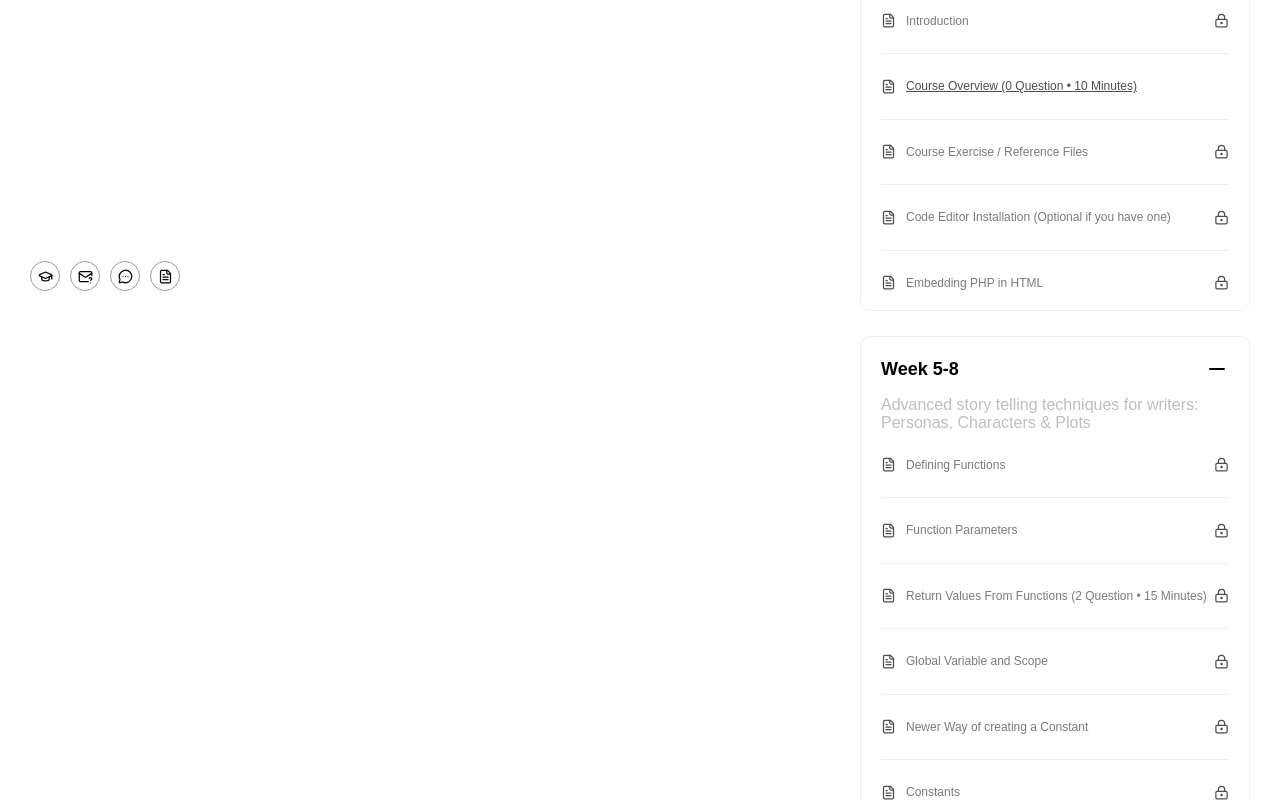
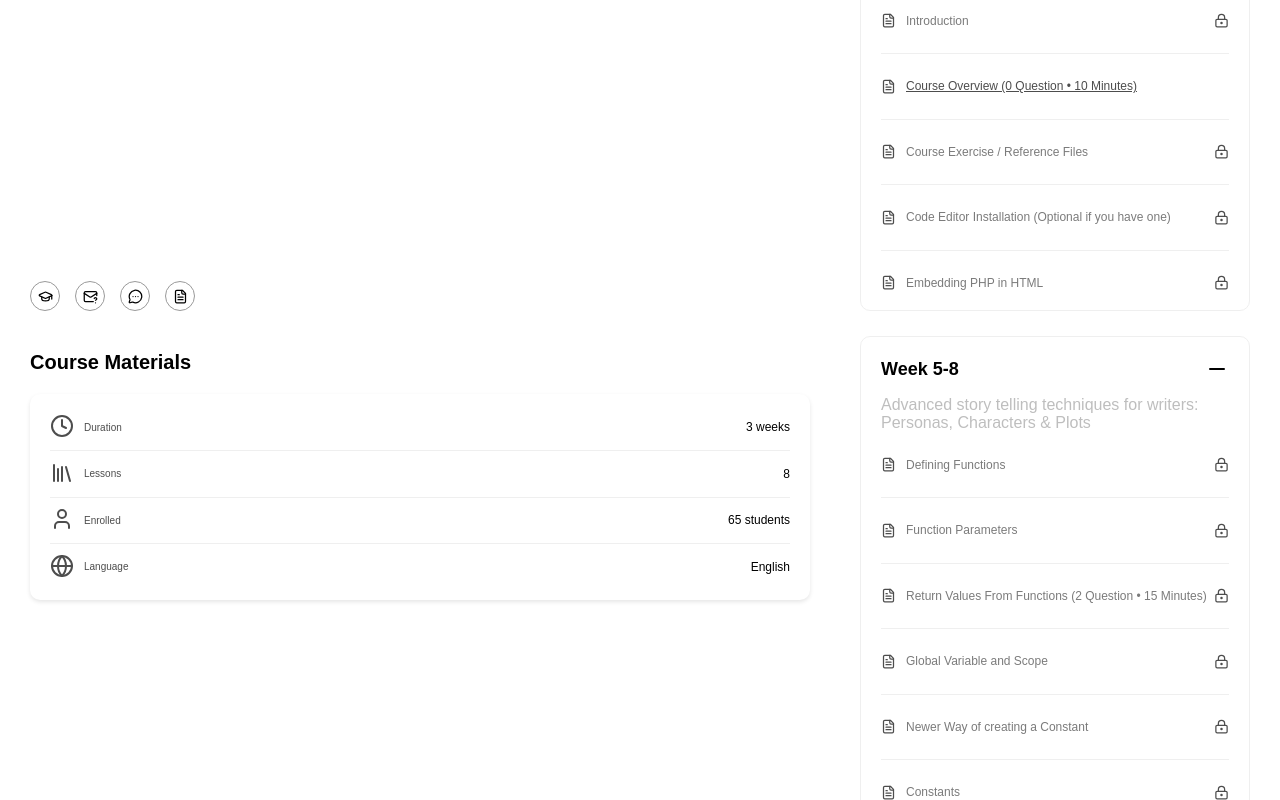
Before and after one commit to AhmedAbdEl-NasserAhmed/it-legend-task, a React (Vite) app: page / in a window 1280 px wide. Shown: the part 390-1190 px from the top of the page. Built offline with nearby package versions, Linux system fonts and the light colour scheme; the HTML template or start-up script is replaced by a standard one.

Commit message:
finished course materials

```diff
--- a/src/App.tsx
+++ b/src/App.tsx
@@ -2,8 +2,8 @@ import { useState } from "react";
 import "./App.css";
 import CourseInfo from "./ui/CourseInfo/CourseInfo";
 import CourseOverview from "./ui/CourseOverview/CourseOverview";
+import NavBar from "./ui/NavBar/NavBar";
 import { AppContext, type AppContextType } from "./constants";
-import NavBar from "./ui/NavBar/NavBar";
 
 function App() {
   const [videoIndex, setVideoIndex] = useState<number>(0);
--- a/src/components/MainIcons/MainIcons.css
+++ b/src/components/MainIcons/MainIcons.css
@@ -1,6 +1,6 @@
 .main-icons {
   display: flex;
-  gap: 10px;
+  gap: 15px;
   align-items: center;
   button {
     position: relative;
--- a/src/components/ProgressBar/ProgressBar.tsx
+++ b/src/components/ProgressBar/ProgressBar.tsx
@@ -1,7 +1,7 @@
 import { useContext, useEffect } from "react";
-import { AppContext, learningVideos } from "../../constants";
 import "./ProgressBar.css";
 import { ChevronDown } from "lucide-react";
+import { AppContext, learningVideos } from "../../constants";
 
 const ProgressBar = () => {
   const context = useContext(AppContext);
--- a/src/constants.ts
+++ b/src/constants.tsx
@@ -1,4 +1,6 @@
 import { createContext } from "react";
+
+import { Clock, Globe, Library, User } from "lucide-react";
 
 export const learningVideos = [
   "https://www.youtube.com/watch?v=5MgBikgcWnY", // JavaScript Tutorial for Beginners
@@ -62,6 +64,13 @@ export const learningWeeksProgess = [
   }
 ];
 
+export const courseMaterials = [
+  { id: 1, info: "Duration", title: "3 weeks", icon: <Clock /> },
+  { id: 2, info: "Lessons", title: "8", icon: <Library /> },
+  { id: 3, info: "Enrolled", title: "65 students", icon: <User /> },
+  { id: 4, info: "Language", title: "English", icon: <Globe /> }
+];
+
 export type AppContextType = {
   videoIndex: number;
   setVideoIndex: React.Dispatch<React.SetStateAction<number>>;
--- a/src/ui/CourseInfo/CourseInfo.tsx
+++ b/src/ui/CourseInfo/CourseInfo.tsx
@@ -1,8 +1,8 @@
 import "./CourseInfo.css";
 
 import ProgressBar from "../../components/ProgressBar/ProgressBar";
+import Card from "../../components/Card/Card";
 import { learningWeeksProgess } from "../../constants";
-import Card from "../../components/Card/Card";
 
 const CourseInfo = () => {
   return (
--- /dev/null
+++ b/src/ui/CourseMaterials/CourseMaterials.css
@@ -0,0 +1,39 @@
+.course-materials {
+  display: flex;
+  flex-direction: column;
+  gap: 10px;
+  background-color: white;
+  box-shadow: 0 2px 4px rgba(0, 0, 0, 0.1);
+  padding: 20px;
+  border-radius: 10px;
+}
+
+.course-materials__info {
+  display: flex;
+  align-items: center;
+  justify-content: space-between;
+
+  & > div {
+    display: flex;
+    align-items: center;
+    gap: 10px;
+    color: #4d4d4d;
+  }
+
+  p {
+    font-size: 12px;
+  }
+}
+
+.course-materials__container {
+  display: flex;
+  flex-direction: column;
+  gap: 20px;
+}
+
+.seperator {
+  display: block;
+  width: 100%;
+  height: 0.5px;
+  background-color: #eeee;
+}
--- /dev/null
+++ b/src/ui/CourseMaterials/CourseMaterials.tsx
@@ -0,0 +1,30 @@
+import { courseMaterials } from "../../constants";
+import "./CourseMaterials.css";
+
+const CourseMaterials = () => {
+  return (
+    <div className="course-materials__container">
+      <h1>Course Materials</h1>
+      <div className="course-materials">
+        {courseMaterials.map((material, index) => {
+          return (
+            <>
+              <div key={index} className="course-materials__info">
+                <div>
+                  <div>{material.icon}</div>
+                  <div>{material.info}</div>
+                </div>
+                <p>{material.title}</p>
+              </div>
+              {index !== courseMaterials.length - 1 && (
+                <span className="seperator"></span>
+              )}
+            </>
+          );
+        })}
+      </div>
+    </div>
+  );
+};
+
+export default CourseMaterials;
--- a/src/ui/CourseOverview/CourseOverview.css
+++ b/src/ui/CourseOverview/CourseOverview.css
@@ -1,7 +1,7 @@
 .course-overview {
   display: flex;
   flex-direction: column;
-  gap: 20px;
+  gap: 40px;
   height: 100%;
   width: 100%;
 }
--- a/src/ui/CourseOverview/CourseOverview.tsx
+++ b/src/ui/CourseOverview/CourseOverview.tsx
@@ -2,12 +2,14 @@ import "./CourseOverview.css";
 
 import VideoPlayer from "../../components/VideoPlayer/VideoPlayer";
 import MainIcons from "../../components/MainIcons/MainIcons";
+import CourseMaterials from "../CourseMaterials/CourseMaterials";
 
 const CourseOverview = () => {
   return (
     <div className="course-overview">
       <VideoPlayer />
       <MainIcons />
+      <CourseMaterials />
     </div>
   );
 };
```
